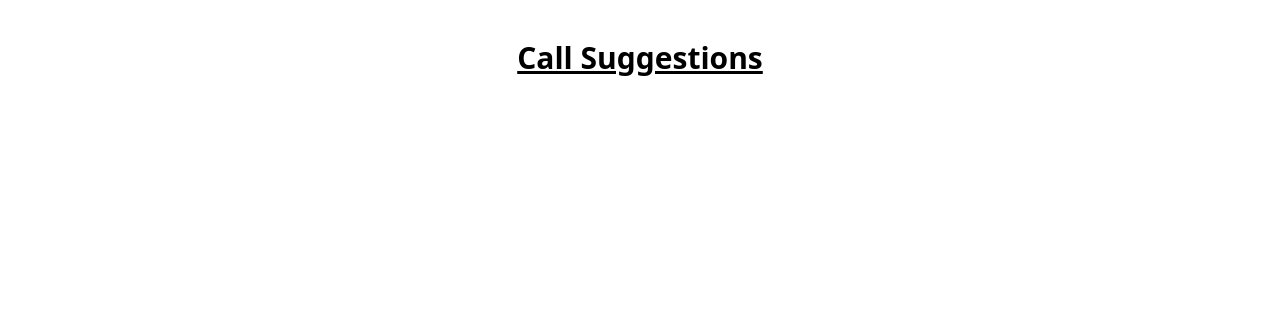
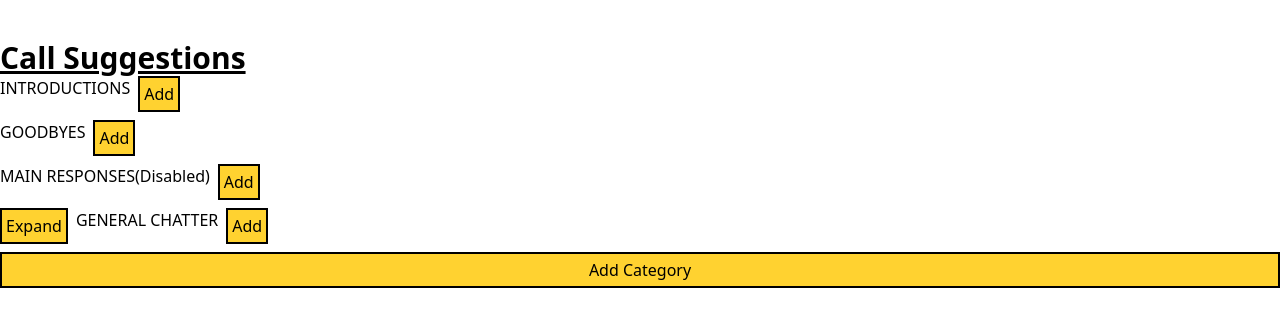
Before and after one commit to BrenoVelasco/call-suggestions, a React (Vite) app: page / in a window 1280 px wide. Shown: the top 326 px of the page. Built offline with nearby package versions, Linux system fonts and the light colour scheme.

Commit message:
Code challenge

```diff
--- /dev/null
+++ b/src/Categories.tsx
@@ -0,0 +1,93 @@
+import React, { useState } from 'react'
+import initialCategories, { Category } from './categories';
+
+const Categories = () => {
+  const [categories, setCategories] = useState(initialCategories);
+  const [expandedCategory, setExpandedCategory] = useState('');
+  const [count, setCount] = useState(0);
+
+
+  const handleAddCategory = (parent?: string) => {
+    setCount(count + 1)
+
+    const newCategory: Category = {
+      title: `New category ${count}`,
+      subCategories: [],
+      enabled: true
+    }
+
+    setCategories(prev => {
+      if (parent) {
+        const parentIndex = prev.findIndex(obj => obj.title);
+      }
+
+      return [...prev, newCategory]
+    });
+  }
+
+
+  // const handleRemoveCategory = (parent?: string) => {
+  //   setCount(count + 1)
+
+  //   const newCategory: Category = {
+  //     title: `New category ${count}`,
+  //     subCategories: [],
+  //     enabled: true
+  //   }
+
+  //   setCategories(prev => {
+  //     return [...prev, newCategory]
+  //   });
+  // }
+
+
+
+  interface IProps {
+    category: Category;
+  }
+
+
+  const Category = ({ category }: IProps) => {
+    const { title, subCategories, enabled } = category;
+
+   return (
+      <div>
+        <div className="flex align-middle gap-2">
+          {(enabled && subCategories.length > 0) && (
+            <button
+              className={subCategories.length > 0 ? 'bg-amber-300 border-2 p-1' :  'bg-gray-300 border-2 p-1'}
+              onClick={() => setExpandedCategory(expandedCategory === title ? '' : title)}
+              disabled={subCategories.length <= 0}
+            >
+              {expandedCategory === title ? 'Hide' : 'Expand'}
+            </button>
+          )}
+          <div>{`${title}${!enabled ? '(Disabled)' : ''}`}</div>
+          <button  className="bg-amber-300 border-2 p-1" onClick={() => handleAddCategory(title)}>
+            Add
+          </button>
+          {/* <button  className="bg-red-400 border-2 p-1" onClick={() => handleAddCategory(title)}>
+            Remove
+          </button> */}
+        </div>
+        {(expandedCategory === title && subCategories.length > 0) && (
+          <ul className="pl-4">
+            {subCategories.map((sub, index) => <Category key={index} category={sub} />)}
+          </ul>
+        )}
+      </div>
+    )
+  }
+
+
+  return (
+    <div className="flex flex-col gap-2">
+      {categories.map((category, index) => <Category key={index} category={category} />)}
+      <button  className="bg-amber-300 border-2 p-1" onClick={() => handleAddCategory()}>
+        Add Category
+      </button>
+    </div>
+  );
+}
+
+export default Categories
--- a/src/categories.ts
+++ b/src/categories.ts
@@ -1,4 +1,4 @@
-type Category = {
+export type Category = {
   title: string;
   enabled: boolean;
   subCategories: Category[];
--- a/src/main.tsx
+++ b/src/main.tsx
@@ -1,12 +1,13 @@
 import { StrictMode } from "react";
 import { createRoot } from "react-dom/client";
 import "./index.css";
+import Categories from './Categories.tsx'
 
 createRoot(document.getElementById("root")!).render(
   <StrictMode>
-    <div className="flex justify-center mt-10">
+    <div className="flex justify-center mt-10 flex-col">
       <h1 className="text-3xl font-bold underline">Call Suggestions</h1>
-      {/* Your solution here */}
+      <Categories />
     </div>
   </StrictMode>
 );
```
